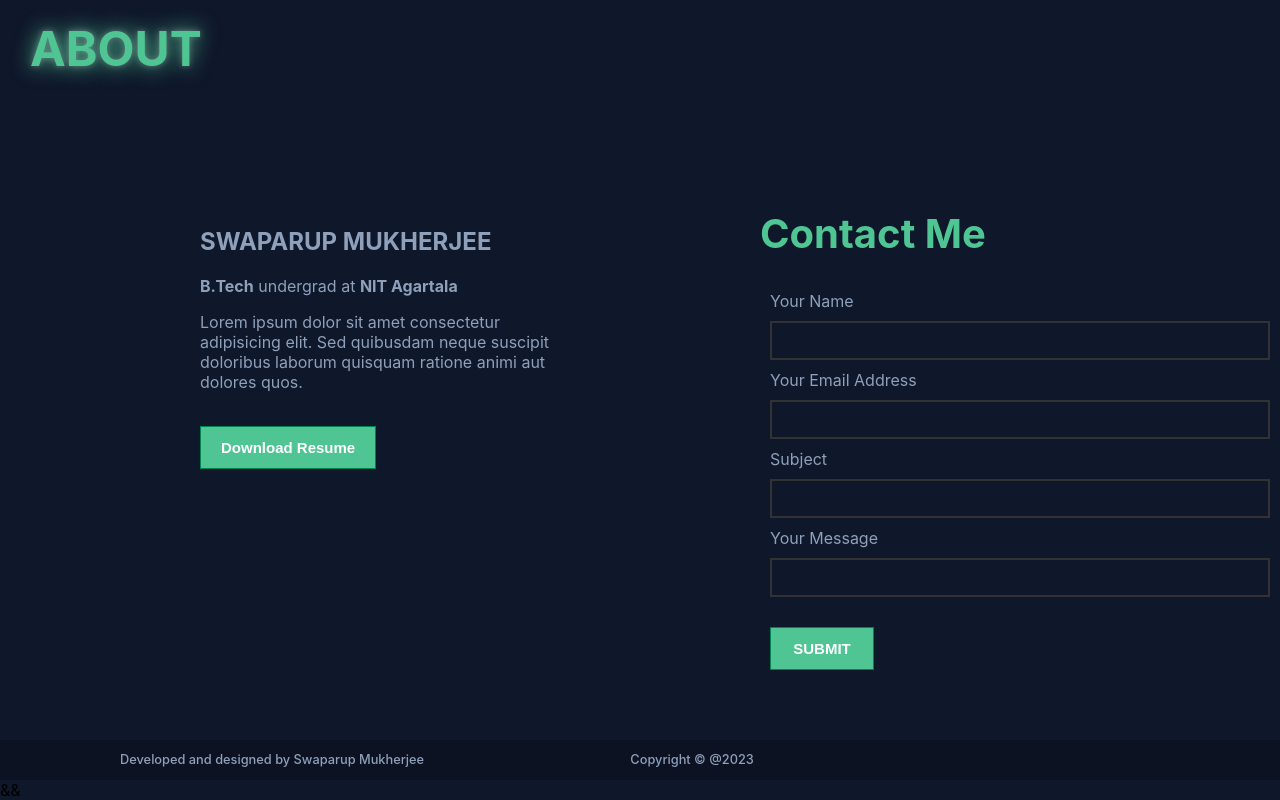
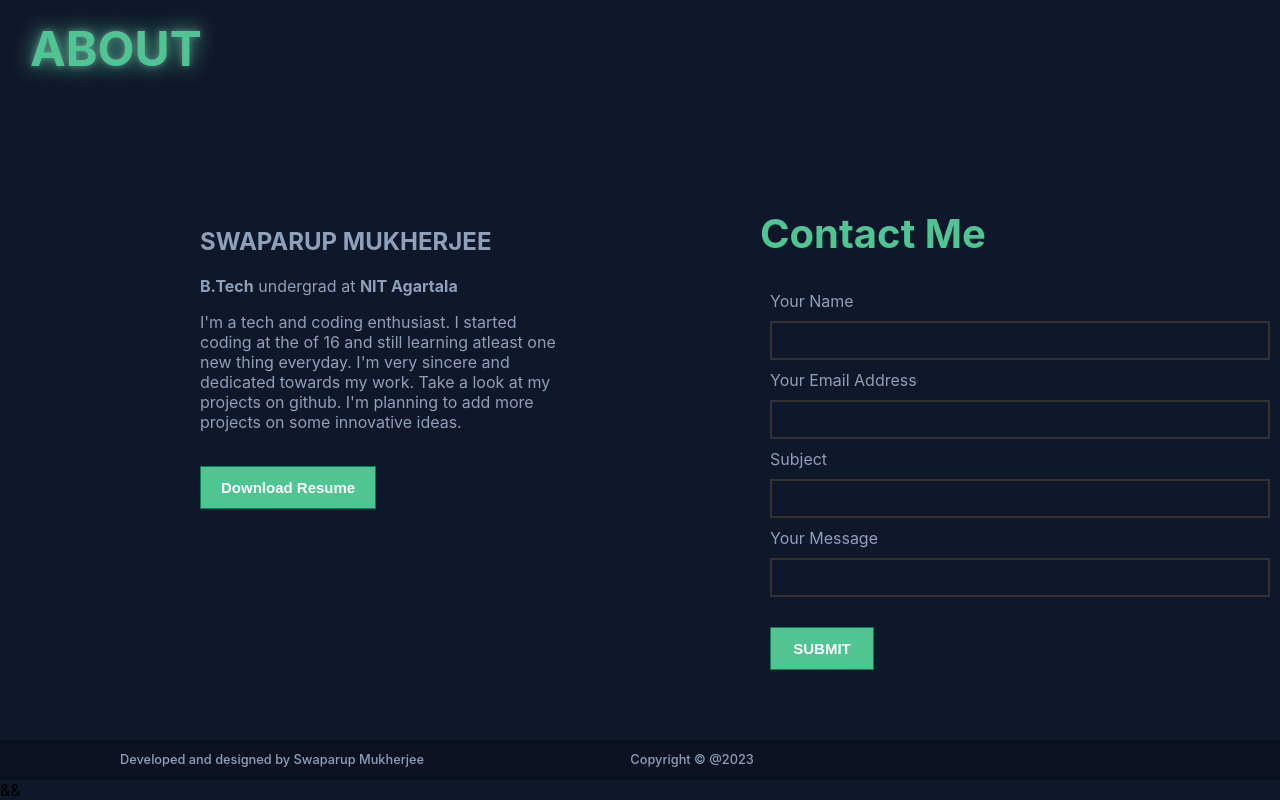
Before and after one commit to crampussm/Personal-portfolio-website, a React (Create React App) app: page / in a window 1280 px wide. Shown: the part 2843-3643 px from the top of the page. Built offline with nearby package versions, Linux system fonts and the light colour scheme.

Commit message:
Update About.js

```diff
--- a/src/components/About.js
+++ b/src/components/About.js
@@ -60,7 +60,7 @@ function About() {
           <div className="about-info">
             <h2>SWAPARUP MUKHERJEE</h2>
             <p style={{ fontSize: "1rem" }}><b>B.Tech</b> undergrad at <b>NIT Agartala</b></p>
-            <p>Lorem ipsum dolor sit amet consectetur adipisicing elit. Sed quibusdam neque suscipit doloribus laborum quisquam ratione animi aut dolores quos.</p>
+            <p>I'm a tech and coding enthusiast. I started coding at the of 16 and still learning atleast one new thing everyday. I'm very sincere and dedicated towards my work. Take a look at my projects on github. I'm planning to add more projects on some innovative ideas.</p>
             <form method='get' action="swaparup_mukherjee_resume.pdf">
               <button className="button">Download Resume</button>
             </form>
```
